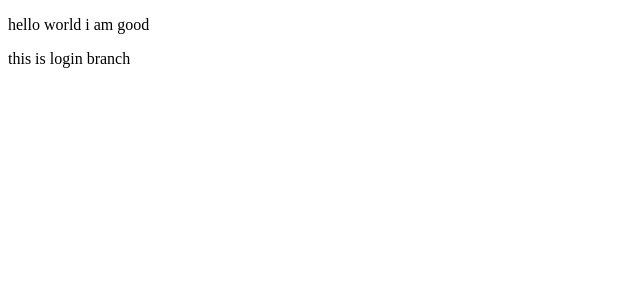
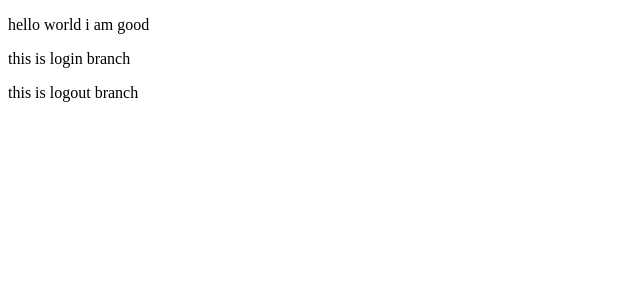
Before and after one commit to shashibrvsingh/git-expo, a React (Vite) app: page / in a window 1280 px wide. Shown: the top 300 px of the page, without its empty margins (0-640 px from the left). Built offline with nearby package versions, Linux system fonts and the light colour scheme.

Commit message:
added logout branch

```diff
--- a/src/App.jsx
+++ b/src/App.jsx
@@ -4,6 +4,7 @@ function App() {
       <p>hello world i am good </p>
 
       <p>this is login branch</p>
+      <p>this is logout branch</p>
     </div>
   );
 }
```
